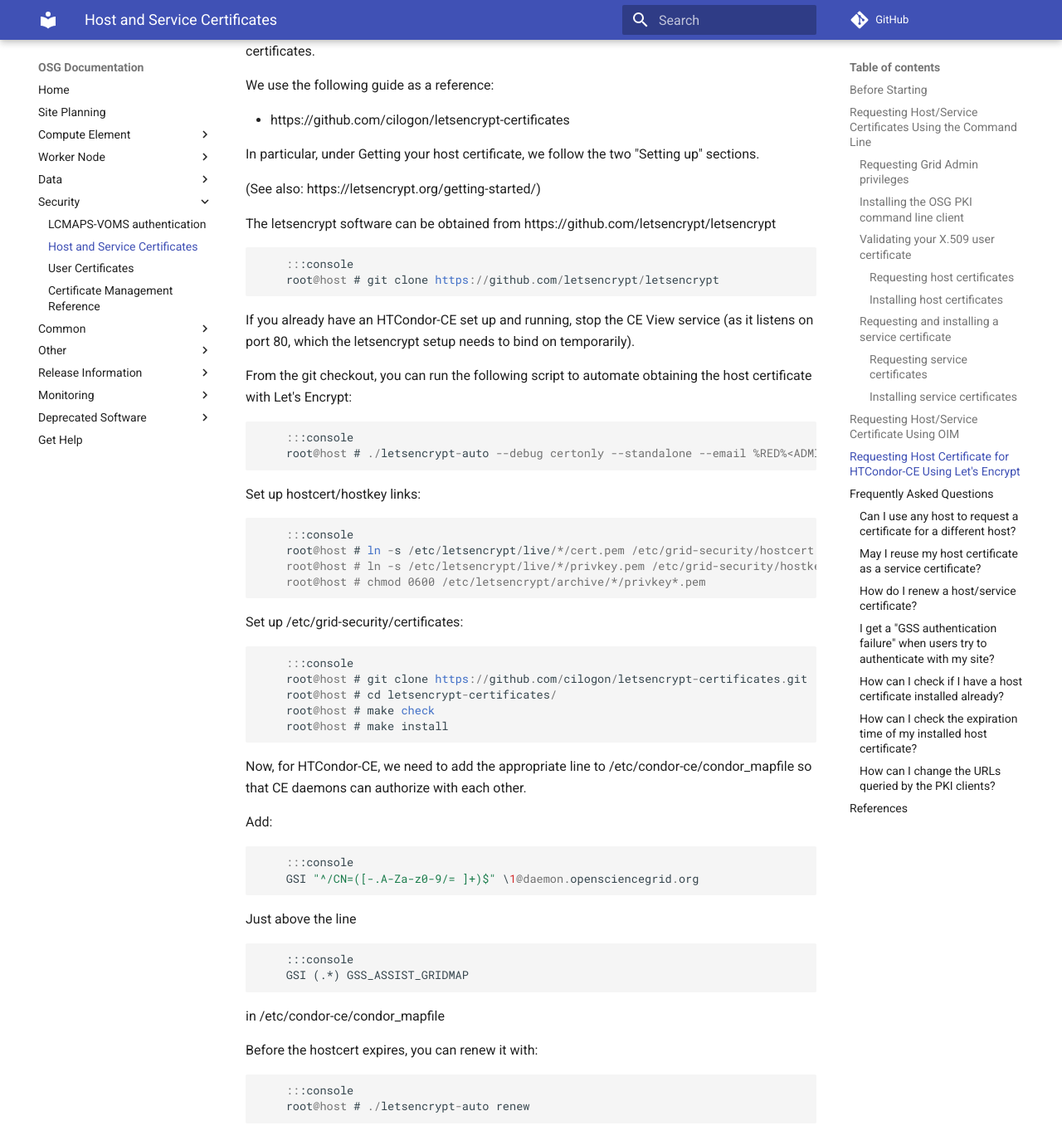
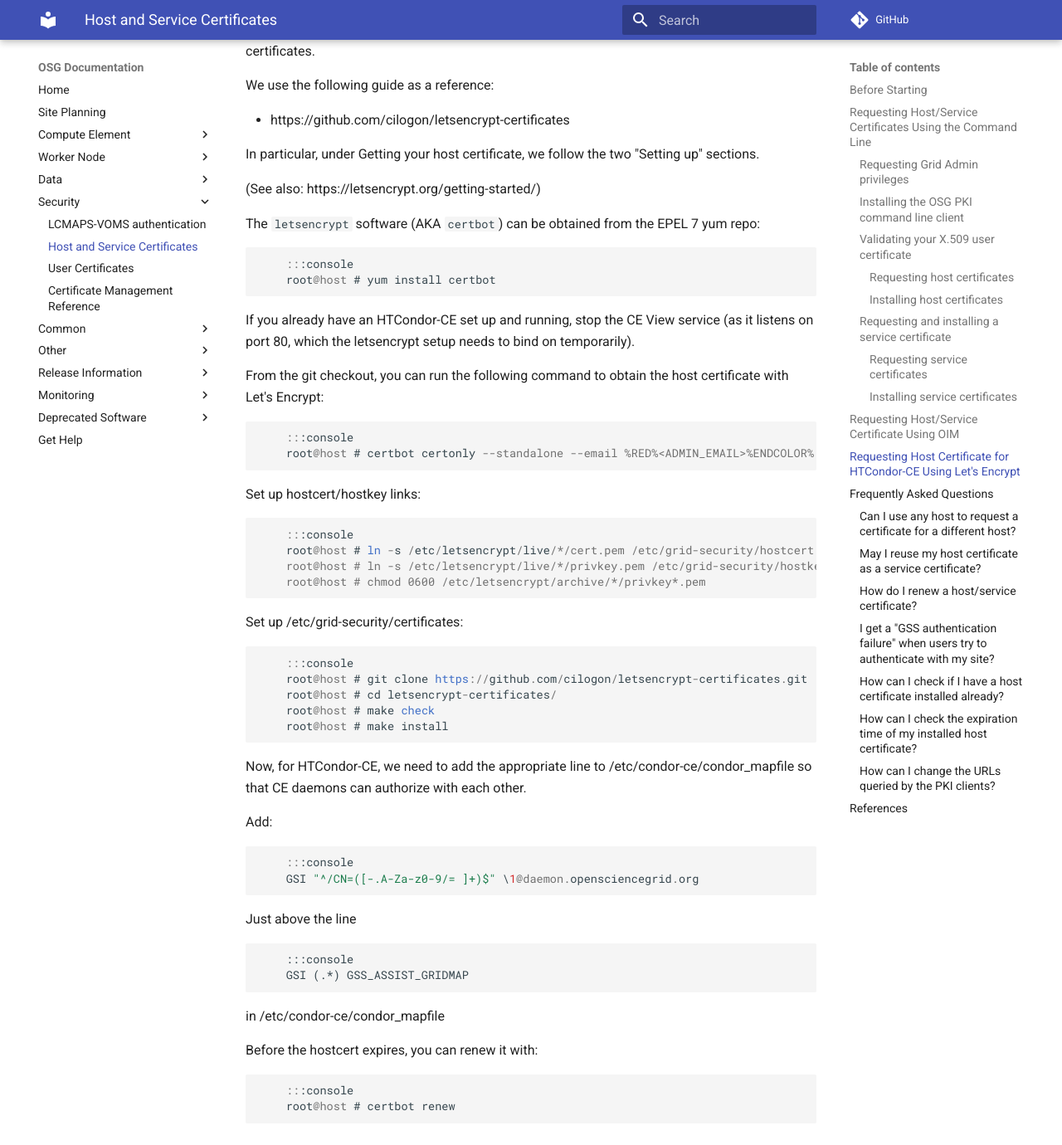
Before and after one commit to osg-htc/docs, an MkDocs documentation site: the page built from docs/security/host-certs.md, in a window 1280 px wide and 1400 px high, scrolled down 4639 px. Shown: the top 1380 px of the window at 83% size. Built offline with MkDocs 1.6.1 and Material for MkDocs 9.7.7, drawn with Linux system fonts in a browser that asks for light colours; comment, search, counter and statistics services are not loaded; old or Windows-style settings are respelled for this version of MkDocs.

Commit message:
use certbot command directly (SOFTWARE-3225)
instead of the letsencrypt-auto script, which shadily yum installs
a bunch of packages for unknown reasons.

```diff
--- a/docs/security/host-certs.md
+++ b/docs/security/host-certs.md
@@ -218,19 +218,19 @@
 
 (See also: https://letsencrypt.org/getting-started/)
 
-The letsencrypt software can be obtained from https://github.com/letsencrypt/letsencrypt
+The `letsencrypt` software (AKA `certbot`) can be obtained from the EPEL 7 yum repo:
 
         :::console
-        root@host # git clone https://github.com/letsencrypt/letsencrypt
+        root@host # yum install certbot
 
 If you already have an HTCondor-CE set up and running, stop the CE View service (as it listens on
 port 80, which the letsencrypt setup needs to bind on temporarily).
 
-From the git checkout, you can run the following script to automate obtaining the host certificate
+From the git checkout, you can run the following command to obtain the host certificate
 with Let's Encrypt:
 
         :::console
-        root@host # ./letsencrypt-auto --debug certonly --standalone --email %RED%<ADMIN_EMAIL>%ENDCOLOR% -d %RED%<HOST>%ENDCOLOR%
+        root@host # certbot certonly --standalone --email %RED%<ADMIN_EMAIL>%ENDCOLOR% -d %RED%<HOST>%ENDCOLOR%
 
 
 Set up hostcert/hostkey links:
@@ -267,7 +267,7 @@
 Before the hostcert expires, you can renew it with:
 
         :::console
-        root@host # ./letsencrypt-auto renew
+        root@host # certbot renew
 
 
 Frequently Asked Questions
```
